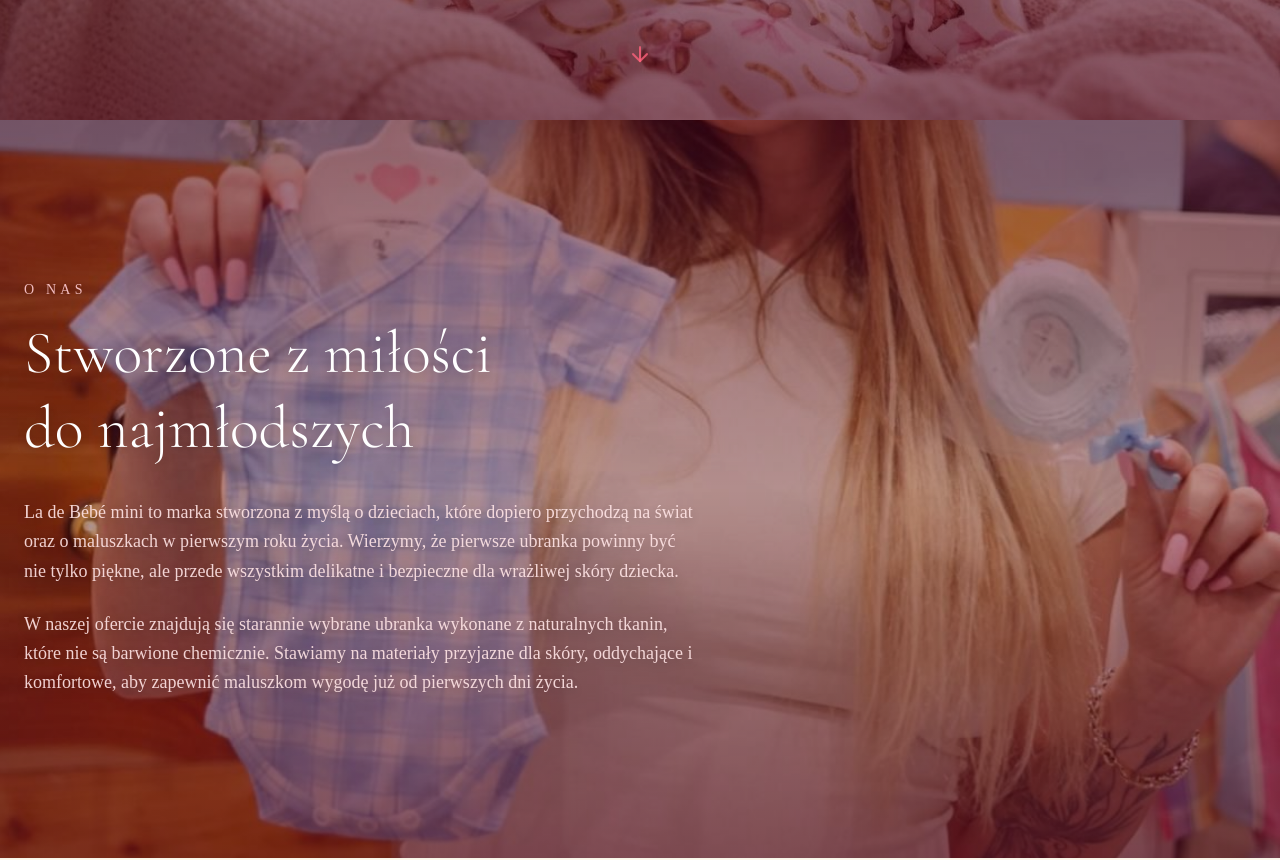
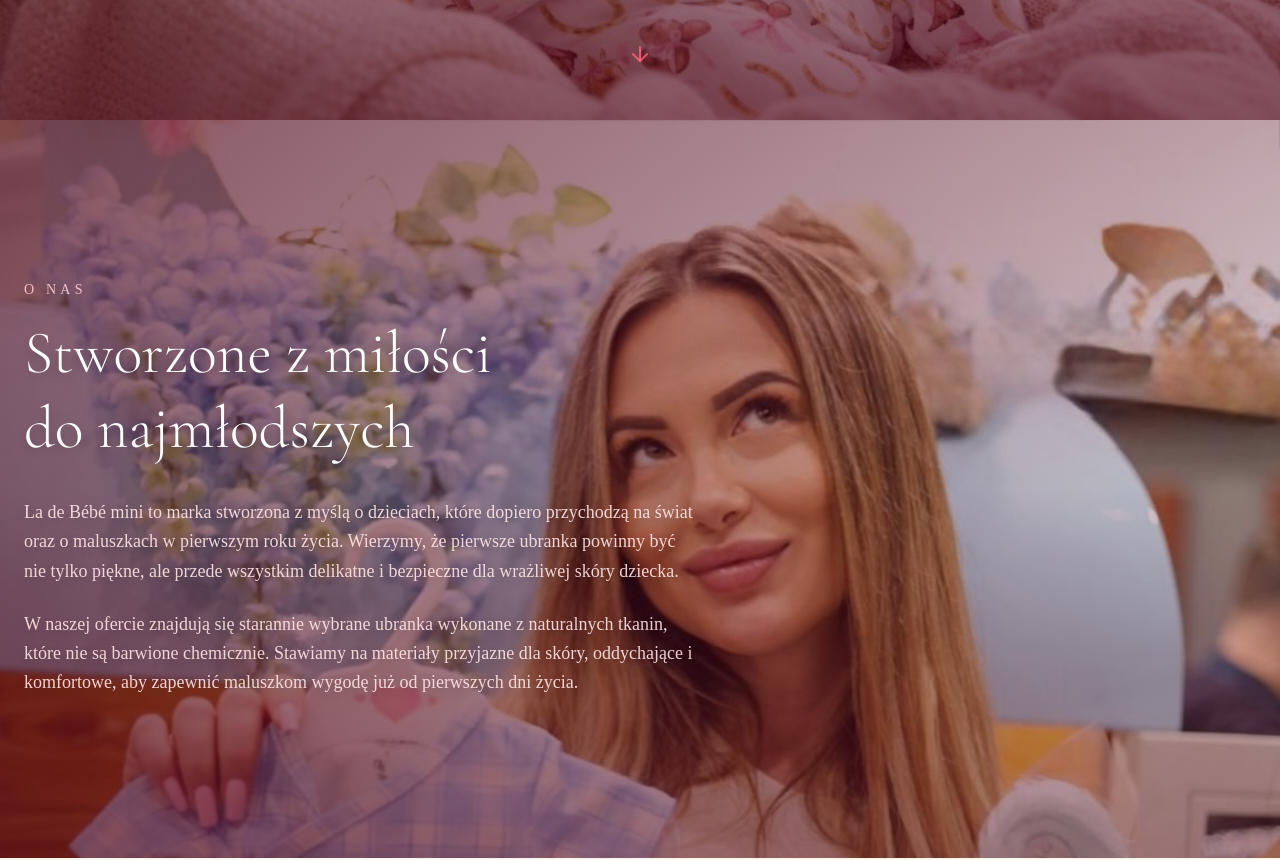
Before and after one commit to Harryburgir/v0-business-card-website, a Next.js app: page / in a window 1280 px wide. Shown: the part 680-1540 px from the top of the page. Built offline with nearby package versions, Linux system fonts and the light colour scheme.

Commit message:
fix: adjust photo position and overlay gradient for better face visibility
Improve photo positioning and modify overlay for enhanced face visibility.

```diff
--- a/components/about.tsx
+++ b/components/about.tsx
@@ -10,14 +10,14 @@ export function About() {
         <div className="absolute inset-0">
           <Image
             src="/images/about-bg.jpg"
-            alt="Śpiące niemowlę w kremowym pajacyku La de Bébé mini"
+            alt="Właścicielka La de Bébé mini prezentująca ubranka dla niemowląt"
             fill
-            className="object-cover object-center"
+            className="object-cover object-top"
             sizes="100vw"
           />
-          {/* Przyciemniona nakładka — spójna z hero */}
-          <div className="absolute inset-0 bg-rose-950/40" />
-          <div className="absolute inset-0 bg-gradient-to-b from-rose-950/30 via-transparent to-rose-950/40" />
+          {/* Nakładka — ciemniejsza po lewej (tekst), jaśniejsza po prawej (twarz) */}
+          <div className="absolute inset-0 bg-gradient-to-r from-rose-950/60 via-rose-950/40 to-rose-950/20" />
+          <div className="absolute inset-0 bg-gradient-to-b from-rose-950/20 via-transparent to-rose-950/30" />
         </div>
 
         {/* Treść na zdjęciu */}
```
